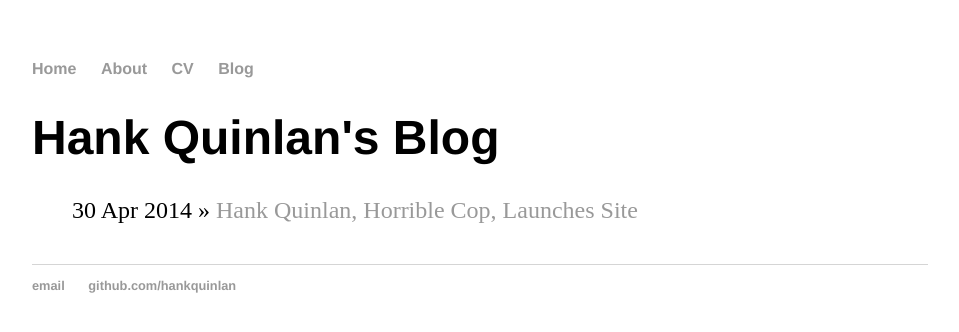
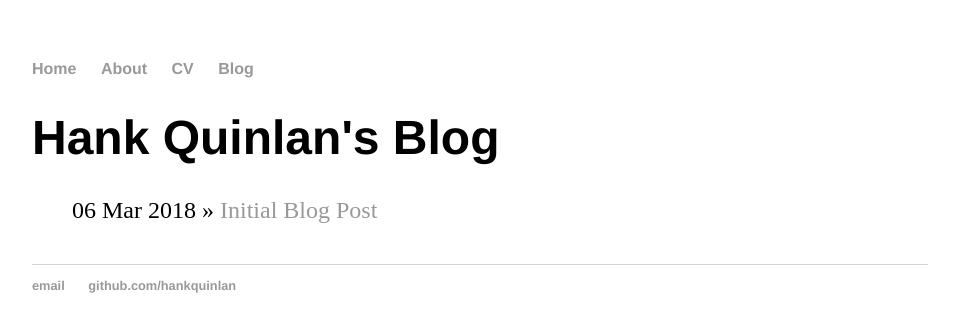
Before and after one commit to okel17/mobraille, a Jekyll site: the page built from blog/index.html, in a window 1280 px wide. Shown: the top 332 px of the page, without its empty margins (160-1119 px from the left). Built offline with Jekyll 4.4.1, drawn with Linux system fonts in a browser that asks for light colours.

Commit message:
Update 2018-03-06-Initial-Blog-Post.md

```diff
--- a/_posts/2018-03-06-Initial-Blog-Post.md
+++ b/_posts/2018-03-06-Initial-Blog-Post.md
@@ -1,7 +1,7 @@
 ---
 layout: post
-title: "Hank Quinlan, Horrible Cop, Launches Site"
-date: 2014-04-30
+title: "Initial Blog Post"
+date: 2018-03-06
 ---
 
 Well. Finally got around to putting this old website together. Neat thing about it - powered by [Jekyll](http://jekyllrb.com) and I can use Markdown to author my posts. It actually is a lot easier than I thought it was going to be.
```
